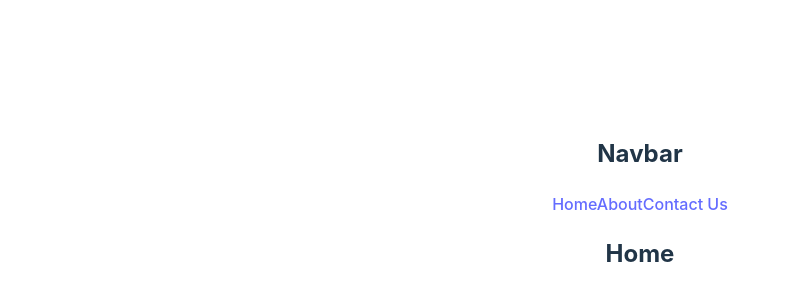
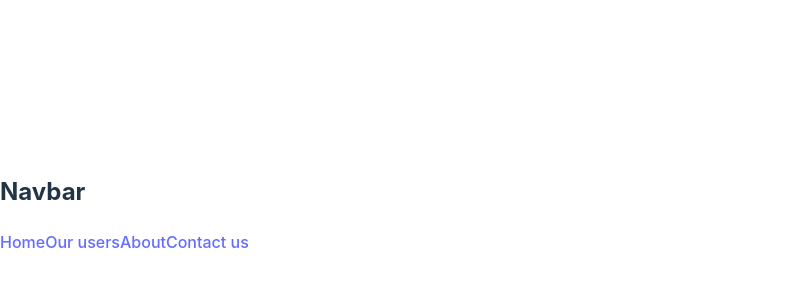
Before and after one commit to tSult/introduction-to-react-router, a React (Vite) app: page / in a window 1280 px wide. Shown: the part 196-496 px from the top of the page, without its empty margins (0-789 px from the left). Built offline with nearby package versions, Linux system fonts and the light colour scheme.

Commit message:
link nested

```diff
--- /dev/null
+++ b/src/Components/Footer/Footer.jsx
@@ -0,0 +1,11 @@
+
+
+const Footer = () => {
+    return (
+        <div>
+
+        </div>
+    );
+};
+
+export default Footer;
--- a/src/Components/Header/Header.jsx
+++ b/src/Components/Header/Header.jsx
@@ -1,13 +1,16 @@
-
+import {Link} from 'react-router-dom';
+import './Header.css'
 
 const Header = () => {
     return (
         <div>
             <h2>Navbar</h2>
             <nav>
-                <a href="/">Home</a>
-                <a href="/about">About</a>
-                <a href="/contact">Contact Us</a>
+                <Link to="/">Home</Link>
+                <Link to="/users">Our users</Link>
+                <Link to="/about">About</Link>
+                <Link to="/contact">Contact us</Link>
+
             </nav>
         </div>
     );
--- a/src/Components/Home/Home.jsx
+++ b/src/Components/Home/Home.jsx
@@ -1,13 +1,14 @@
 import {Outlet} from "react-router-dom";
 import Header from "../Header/Header";
+import Footer from "../Footer/Footer";
 
 const Home = () => {
     return (
         <div>
             <Header></Header>
-            <h2>Home</h2>
+             <Outlet></Outlet>
+             <Footer></Footer>
 
-          <Outlet></Outlet>
         </div>
     );
 };
--- /dev/null
+++ b/src/Components/Users/Users.jsx
@@ -0,0 +1,11 @@
+
+
+const Users = () => {
+    return (
+        <div>
+            <h2>Our Users</h2>
+        </div>
+    );
+};
+
+export default Users;
--- a/src/main.jsx
+++ b/src/main.jsx
@@ -1,8 +1,8 @@
-import React, { Children } from 'react'
+import React, { children } from 'react'
 import ReactDOM from 'react-dom/client'
 import './index.css'
 
-import App from './App.jsx'
+
 import {
   createBrowserRouter,
   RouterProvider,
@@ -10,13 +10,14 @@
 import Home from './Components/Home/Home.jsx';
 import About from './Components/About/About.jsx';
 import Contact from './Components/Contact/Contact.jsx';
+import Users from './Components/Users/Users.jsx';
 //import Header from './Components/Header/Header.jsx';
 
 const router = createBrowserRouter([
   {
     path: "/",
     element: <Home></Home>,
-    Children:[
+    children:[
       {
         path:'/about',
         element:<About></About>
@@ -24,6 +25,10 @@
       {
         path:'/contact',
         element:<Contact></Contact>
+      },
+      {
+        path:'/users',
+        element:<Users></Users>
       }
     ]
   },
```
Also changed, not shown: src/Components/Header/Header.css (added).
